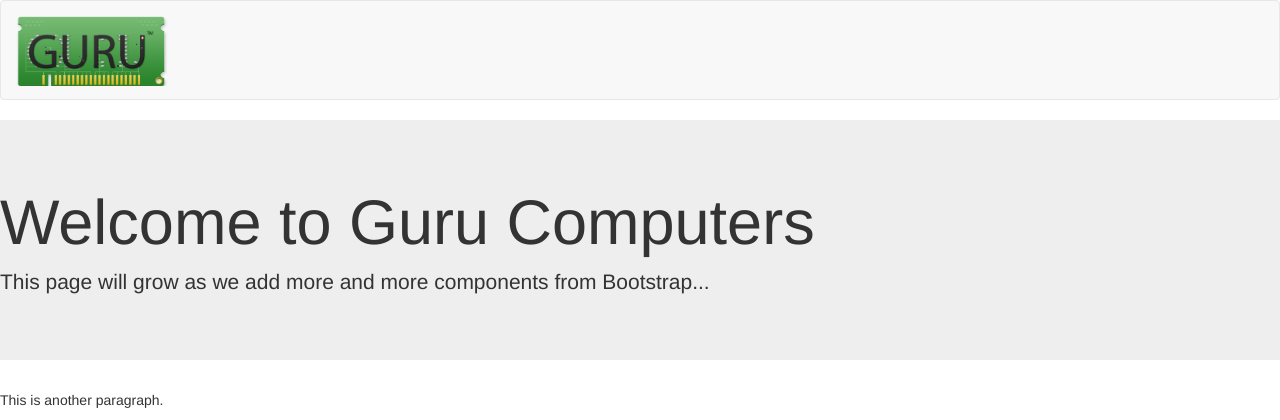
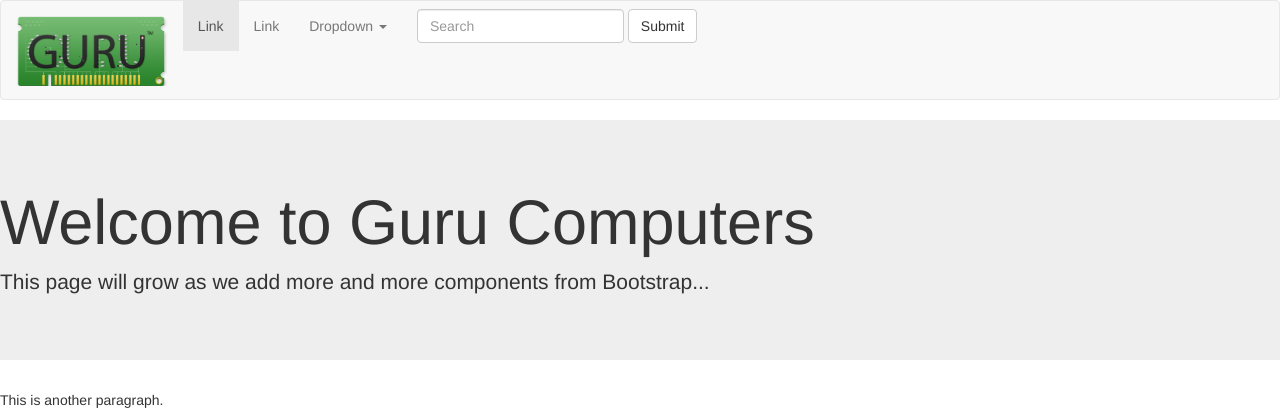
Before and after one commit to GuruComputers/Guru-2.0, a PHP site: page / in a window 1280 px wide. Shown: the top 420 px of the page. Run offline with PHP 8.4, Linux system fonts and the light colour scheme; some libraries are stand-ins or nearby versions.

Commit message:
Add Menu Items

```diff
--- a/index.php
+++ b/index.php
@@ -21,11 +21,40 @@
   	<nav class="navbar navbar-default">
   		<div class="container-fluid">
     		<div class="navbar-header">
+    			<button type="button" class="navbar-toggle collapsed" data-toggle="collapse" data-target="#bs-example-navbar-collapse-1">
+    				<span class="sr-only">Toggle navigation</span>
+    				<span class="icon-bar"></span>
+    				<span class="icon-bar"></span>
+    				<span class="icon-bar"></span>
+    			</button>
       			<a class="navbar-brand" href="#">
         			<img alt="Guru Computers Ltd" src="img/logo.png" class="navbar-logo">
         		</a>
         	</div>
-  		</div>
+        	<div class="collapse navbar-collapse" id="bs-example-navbar-collapse-1">
+        		<ul class="nav navbar-nav">
+        			<li class="active"><a href="#">Link <span class="sr-only">(current)</span></a></li>
+        			<li><a href="#">Link</a></li>
+        			<li class="dropdown">
+        				<a href="#" class="dropdown-toggle" data-toggle="dropdown" role="button" aria-expanded="false">Dropdown <span class="caret"></span></a>
+        				<ul class="dropdown-menu" role="menu">
+        					<li><a href="#">Action</a></li>
+        					<li><a href="#">Another action</a></li>
+        					<li><a href="#">Something else here</a></li>
+        					<li class="divider"></li>
+        					<li><a href="#">Separated link</a></li>
+        					<li class="divider"></li>
+        					<li><a href="#">One more separated link</a></li>
+        				</ul>
+        			</li>
+        		</ul>
+        		<form class="navbar-form navbar-left" role="search">
+        			<div class="form-group">
+        				<input type="text" class="form-control" placeholder="Search">
+        			</div>
+        			<button type="submit" class="btn btn-default">Submit</button>
+        		</form>
+        	</div>
 	</nav>
     <div class="wrapper">
     	<div class="jumbotron">
```
